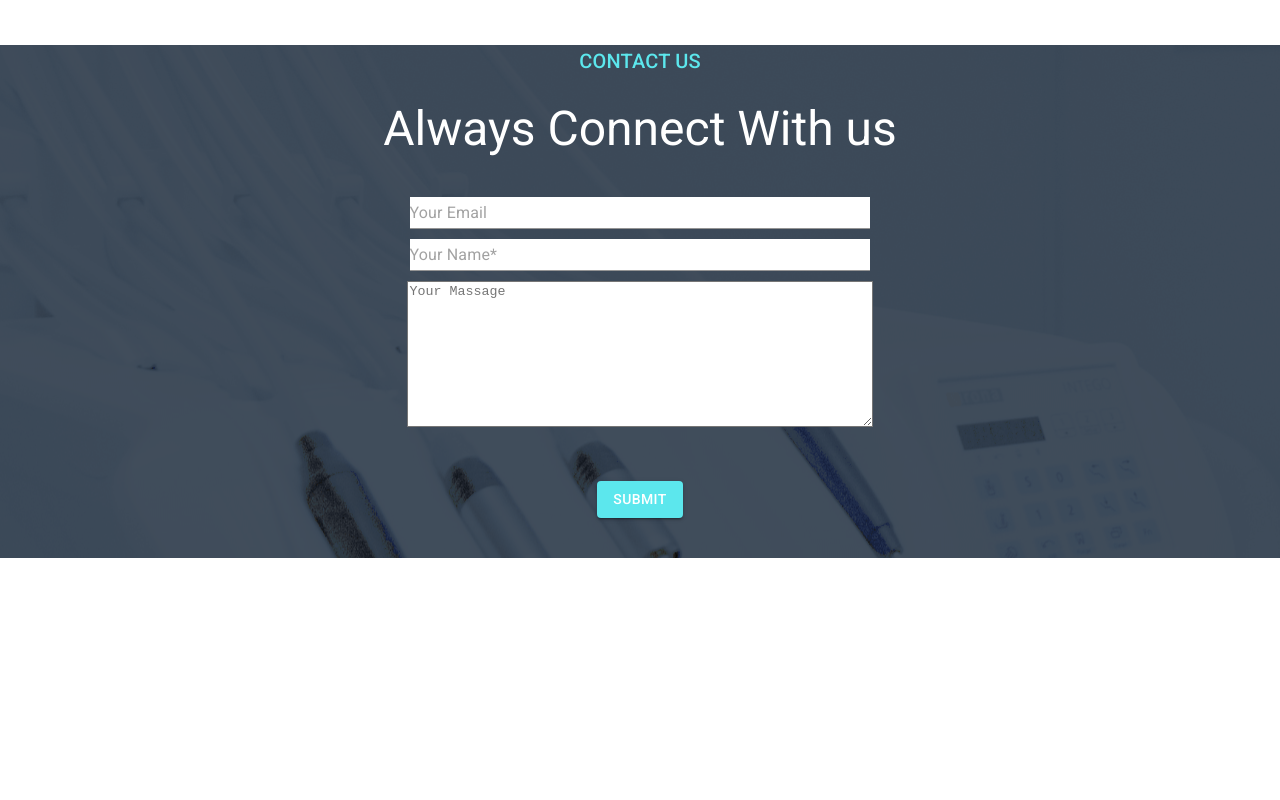
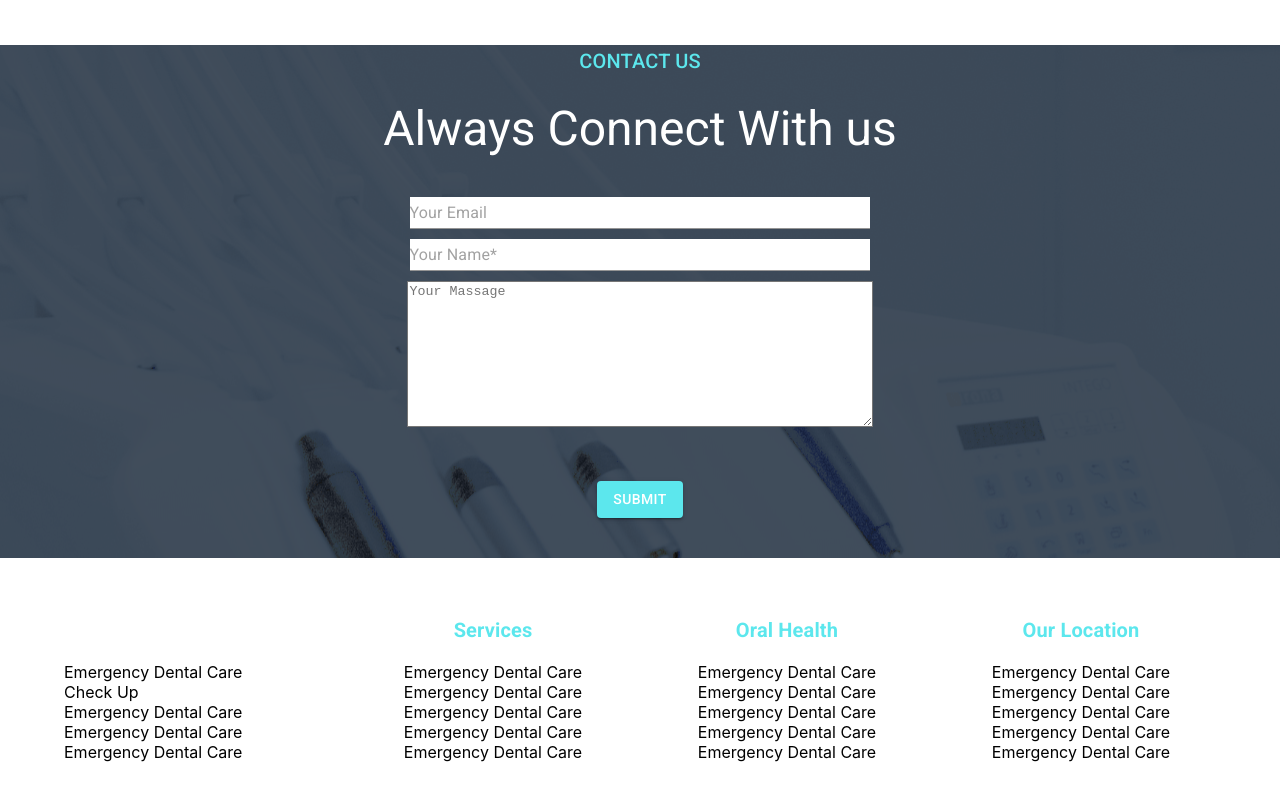
Before and after one commit to TanvirHNur/D, a React (Create React App) app: page / in a window 1280 px wide. Shown: the part 2443-3243 px from the top of the page. Before the commit the page ends 3001 px from the top, so only its background shows below. Built offline with nearby package versions, Linux system fonts and the light colour scheme.

Commit message:
updating contact us

```diff
--- a/src/App.js
+++ b/src/App.js
@@ -8,6 +8,7 @@ import {
 } from "react-router-dom";
 import Home from './Pages/Home/Home/Home';
 import Appointment from './Pages/Appointment/Appointment/Appointment';
+import Footer from './Pages/Shared/Footer/Footer';
 
 
 function App() {
@@ -25,6 +26,7 @@ function App() {
             <Home />
           </Route>
         </Switch>
+        <Footer></Footer>
     </Router>
     </div>
   );
--- /dev/null
+++ b/src/Pages/Shared/Footer/Footer.js
@@ -0,0 +1,97 @@
+import { Container, Grid, Typography } from '@mui/material';
+import { Box } from '@mui/system';
+import React from 'react';
+import { Link } from 'react-router-dom';
+
+const Footer = () => {
+    return (
+
+       <Container>
+            <Box sx={{ flexGrow: 1, my: 5 }}>
+        <Grid container spacing={{ xs: 2, md: 3 }} columns={{ xs: 4, sm: 8, md: 12 }}>
+
+            <Grid item xs={2} sm={4} md={3} sx={{mt: 8}} style={{textAlign: 'left'}}>
+                <Box >
+                <Link to="/" sx={{mb:4}} style={{textDecoration: 'none', color: 'black'}}>Emergency Dental Care</Link>
+                </Box>
+                <Box>
+                <Link to="/" style={{textDecoration: 'none', color: 'black', marginBottom: '10px'}}>Check Up</Link>
+                </Box>
+                <Box>
+                <Link to="/" style={{textDecoration: 'none', color: 'black', marginBottom: '10px'}}>Emergency Dental Care</Link>
+                </Box>
+                <Box>
+                <Link to="/" style={{textDecoration: 'none', color: 'black', marginBottom: '10px'}}>Emergency Dental Care</Link>
+                </Box>
+                <Box>
+                <Link to="/" style={{textDecoration: 'none', color: 'black', marginBottom: '10px'}}>Emergency Dental Care</Link>
+                </Box>
+            </Grid>
+            <Grid item xs={2} sm={4} md={3}>
+            <Typography sx={{ fontWeight: 600, m:2 }} variant="h6" component="div" style={{color: '#5CE7ED'}}>
+          Services
+        </Typography>
+                <Box>
+                <Link to="/" sx={{mb:4}} style={{textDecoration: 'none', color: 'black'}}>Emergency Dental Care</Link>
+                </Box>
+                <Box>
+                <Link to="/" style={{textDecoration: 'none', color: 'black', marginBottom: '10px'}}>Emergency Dental Care</Link>
+                </Box>
+                <Box>
+                <Link to="/" style={{textDecoration: 'none', color: 'black', marginBottom: '10px'}}>Emergency Dental Care</Link>
+                </Box>
+                <Box>
+                <Link to="/" style={{textDecoration: 'none', color: 'black', marginBottom: '10px'}}>Emergency Dental Care</Link>
+                </Box>
+                <Box>
+                <Link to="/" style={{textDecoration: 'none', color: 'black', marginBottom: '10px'}}>Emergency Dental Care</Link>
+                </Box>
+            </Grid>
+            <Grid item xs={2} sm={4} md={3}>
+            <Typography sx={{ fontWeight: 600, m:2 }} variant="h6" component="div" style={{color: '#5CE7ED'}}>
+           Oral Health
+        </Typography>
+                <Box>
+                <Link to="/" sx={{mb:4}} style={{textDecoration: 'none', color: 'black'}}>Emergency Dental Care</Link>
+                </Box>
+                <Box>
+                <Link to="/" style={{textDecoration: 'none', color: 'black', marginBottom: '10px'}}>Emergency Dental Care</Link>
+                </Box>
+                <Box>
+                <Link to="/" style={{textDecoration: 'none', color: 'black', marginBottom: '10px'}}>Emergency Dental Care</Link>
+                </Box>
+                <Box>
+                <Link to="/" style={{textDecoration: 'none', color: 'black', marginBottom: '10px'}}>Emergency Dental Care</Link>
+                </Box>
+                <Box>
+                <Link to="/" style={{textDecoration: 'none', color: 'black', marginBottom: '10px'}}>Emergency Dental Care</Link>
+                </Box>
+            </Grid>
+            <Grid item xs={2} sm={4} md={3}>
+            <Typography sx={{ fontWeight: 600, m:2 }} variant="h6" component="div" style={{color: '#5CE7ED'}}>
+           Our Location
+        </Typography>
+                <Box>
+                <Link to="/" sx={{mb:4}} style={{textDecoration: 'none', color: 'black'}}>Emergency Dental Care</Link>
+                </Box>
+                <Box>
+                <Link to="/" style={{textDecoration: 'none', color: 'black', marginBottom: '10px'}}>Emergency Dental Care</Link>
+                </Box>
+                <Box>
+                <Link to="/" style={{textDecoration: 'none', color: 'black', marginBottom: '10px'}}>Emergency Dental Care</Link>
+                </Box>
+                <Box>
+                <Link to="/" style={{textDecoration: 'none', color: 'black', marginBottom: '10px'}}>Emergency Dental Care</Link>
+                </Box>
+                <Box>
+                <Link to="/" style={{textDecoration: 'none', color: 'black', marginBottom: '10px'}}>Emergency Dental Care</Link>
+                </Box>
+            </Grid>
+
+        </Grid>
+      </Box>
+       </Container>
+    );
+};
+
+export default Footer;
```
